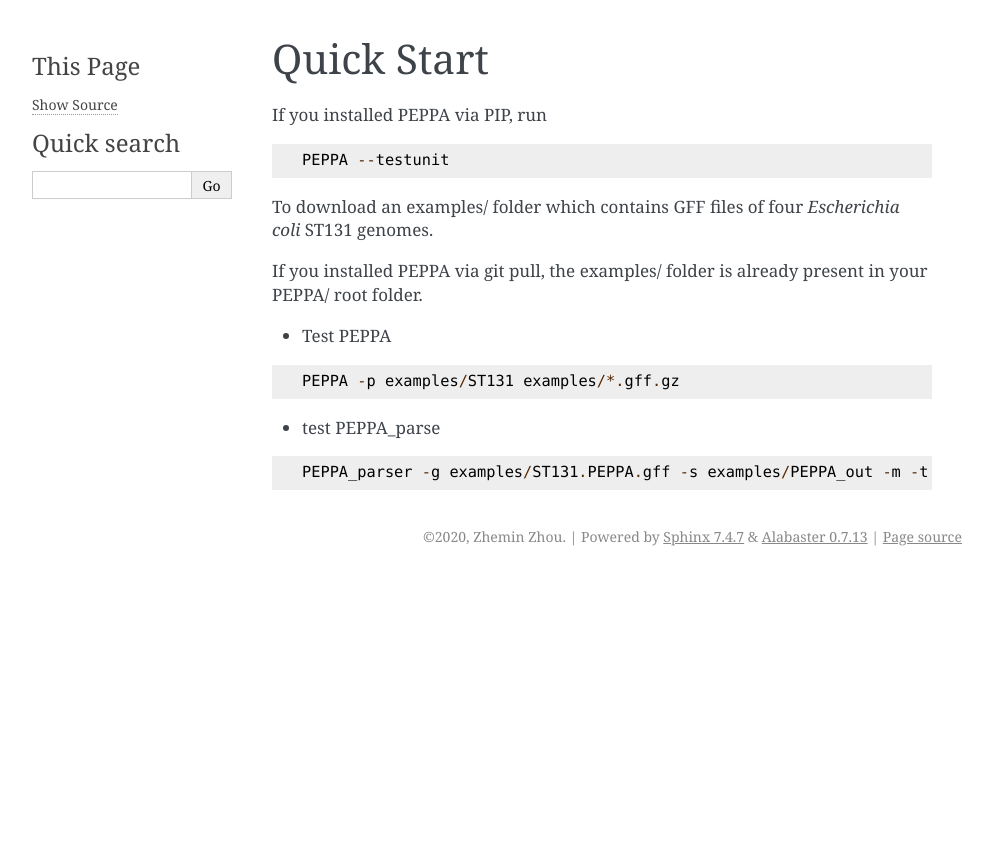
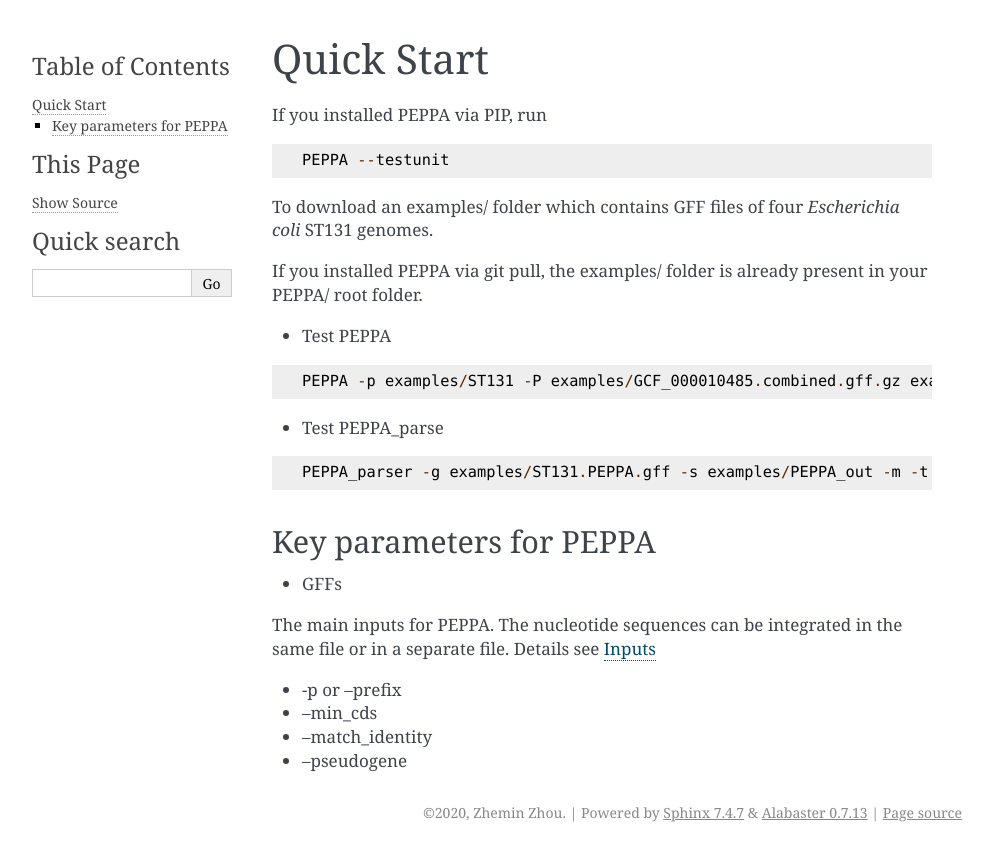
Before and after one commit to zheminzhou/PEPPAN, a Sphinx documentation site: the page built from docs/source/usage/quickstart.rst, in a window 1280 px wide. Shown: the top 861 px of the page, without its empty margins (148-1141 px from the left). Built offline with Sphinx 7.4.7, drawn with Linux system fonts in a browser that asks for light colours.

Commit message:
Update quickstart.rst

```diff
--- a/docs/source/usage/quickstart.rst
+++ b/docs/source/usage/quickstart.rst
@@ -2,18 +2,35 @@ Quick Start
 ***************
 If you installed PEPPA via PIP, run
 ::
+
   PEPPA --testunit
 
-To download an examples/ folder which contains GFF files of four `Escherichia coli` ST131 genomes.
+To download an examples/ folder which contains GFF files of four *Escherichia coli* ST131 genomes.
 
 If you installed PEPPA via git pull, the examples/ folder is already present in your PEPPA/ root folder.
 
 * Test PEPPA
+
 ::
 
-  PEPPA -p examples/ST131 examples/*.gff.gz
+  PEPPA -p examples/ST131 -P examples/GCF_000010485.combined.gff.gz examples/*.gff.gz
 
-* test PEPPA_parse
+* Test PEPPA_parse
+
 ::
 
   PEPPA_parser -g examples/ST131.PEPPA.gff -s examples/PEPPA_out -m -t -c -a 95
+
+Key parameters for PEPPA
+===========================
+* GFFs
+
+The main inputs for PEPPA. The nucleotide sequences can be integrated in the same file or in a separate file. Details see `Inputs <inputs.rst>`_
+
+* -p or --prefix
+
+
+
+* --min_cds
+* --match_identity
+* --pseudogene
```
